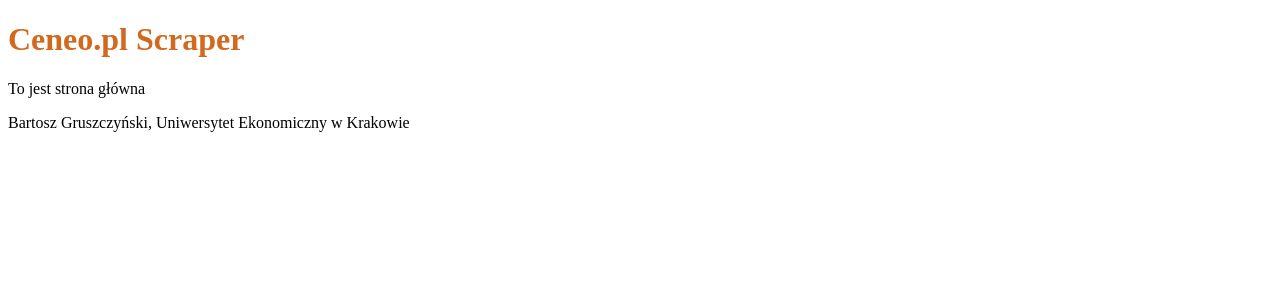
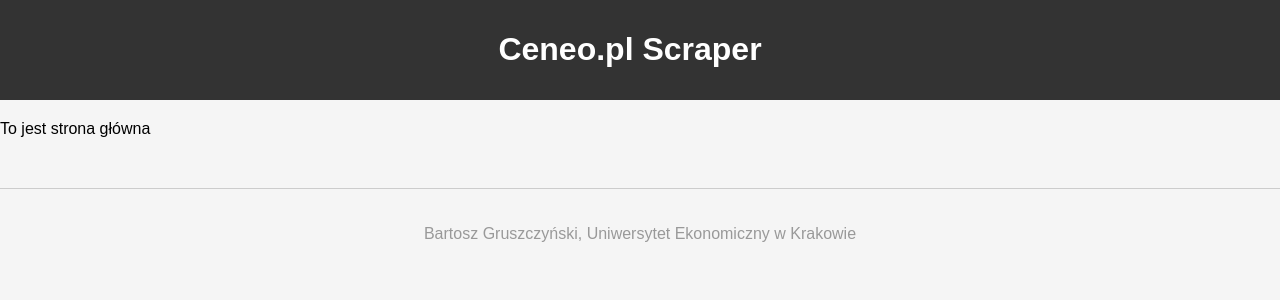
Before and after one commit to gggrucha/CeneoWebScraperBG, a Flask app: page / in a window 1280 px wide. Shown: the top 300 px of the page. Run offline with Flask 3, Linux system fonts and the light colour scheme.

Commit message:
2024-05-12 BG

```diff
--- /dev/null
+++ b/app/templates/about.html
@@ -0,0 +1,4 @@
+{% extends 'base.html' %}
+{% block content %}
+    <p>To jest strona o autorze</p>
+{% endblock %}
--- a/app/templates/base.html
+++ b/app/templates/base.html
@@ -4,10 +4,42 @@
     <meta charset="UTF-8">
     <meta name="viewport" content="width=device-width, initial-scale=1.0">
     <link rel="stylesheet" type="text/css" href="{{url_for('static', filename='style.css')}}">
+    <style>
+    body {
+        font-family: Arial, sans-serif;
+        margin: 0;
+        padding: 0;
+        background-color: #f5f5f5;
+      }
+      h1 {
+        text-align: center;
+        color: #333;
+      }
+      .footer {
+      text-align: center;
+      color: #999;
+      padding-top: 20px;
+      border-top: 1px solid #ccc;
+      margin-top: 50px;
+    }
+    .navbar {
+      background-color: #333;
+      padding: 10px;
+      margin-bottom: 20px;
+    }
+    .navbar h1 {
+      color: #fff;
+      text-decoration: none;
+      margin-right: 20px;
+    }
+    .navbar h1:hover {
+      text-decoration: underline;
+    }
+    </style>
     <title>Ceneo Scraper</title>
 </head>
 <body>
-    <header>
+    <header class="navbar">
         <h1>Ceneo.pl Scraper</h1>
     </header>
     <section>
@@ -15,8 +47,8 @@
         <p>To jest plik bazowy</p>
         {% endblock %}
     </section>
-    <footer>
+    <footer class="footer">
         <p>Bartosz Gruszczyński, Uniwersytet Ekonomiczny w Krakowie</p>
     </footer>
-</body>
+    </body>
 </html>
--- /dev/null
+++ b/app/templates/extract.html
@@ -0,0 +1,4 @@
+{% extends 'base.html' %}
+{% block content %}
+    <p>To jest strona ekstrakcji</p>
+{% endblock %}
--- /dev/null
+++ b/app/templates/product.html
@@ -0,0 +1,4 @@
+{% extends 'base.html' %}
+{% block content %}
+    <p>To jest strona produktu</p>
+{% endblock %}
--- /dev/null
+++ b/app/templates/products.html
@@ -0,0 +1,4 @@
+{% extends 'base.html' %}
+{% block content %}
+    <p>To jest strona z listą produktów</p>
+{% endblock %}
```
